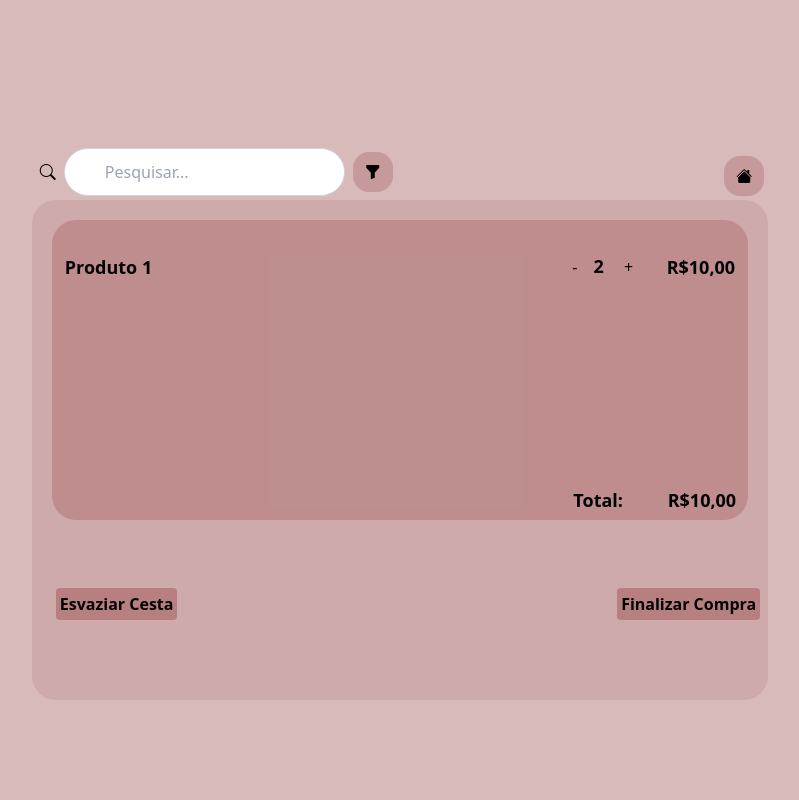
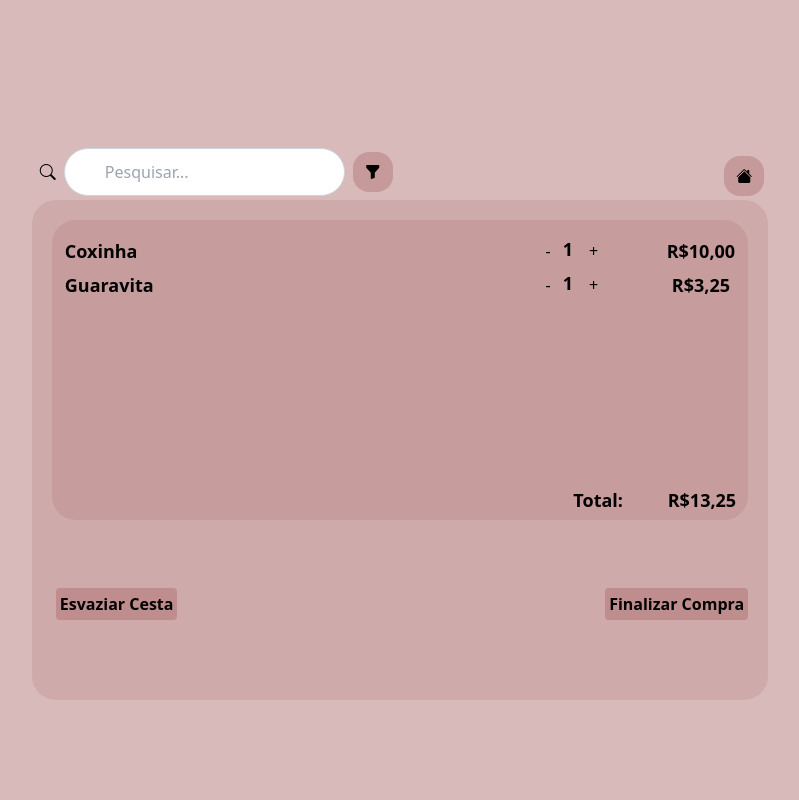
Before and after one commit to Ca22io/integrador-Front_end, a FastAPI app: page /cesta in a window 1280 px wide. Shown: the whole page, without its empty margins (240-1039 px from the left). Run offline with FastAPI, Linux system fonts and the light colour scheme.

Commit message:
Adicionado funcionalidade aos botões e calculo de valor total

```diff
--- /dev/null
+++ b/static/js/cesta_grid_prod.js
@@ -0,0 +1,67 @@
+
+function atualizarValorTotal() {
+    const valorProdutos = document.querySelectorAll(".valor_produto");
+    const quantidades = document.querySelectorAll(".quantidade");
+    let total = 0;
+
+    for (let i = 0; i < valorProdutos.length; i++) {
+        const valorProduto = parseFloat(valorProdutos[i].textContent.replace(",", ".")); // Converte o valor para número
+        const quantidade = parseInt(quantidades[i].textContent);
+        total += valorProduto * quantidade;
+    }
+
+    document.getElementById("valor_total").textContent = total.toFixed(2).replace(".", ","); // Exibe o valor total no formato desejado
+}
+
+// Seleciona todos os botões "menos" na tabela
+const menosButtons = document.querySelectorAll(".menos");
+
+menosButtons.forEach((menosButton) => {
+    menosButton.addEventListener("click", () => {
+        const quantidadeElement = menosButton.parentElement.querySelector(".quantidade");
+        let valorAtual = parseInt(quantidadeElement.textContent);
+
+        if (valorAtual > 0) {
+            valorAtual--; // Diminui 1 do valor atual
+            quantidadeElement.textContent = valorAtual; // Atualiza o conteúdo
+
+            if (valorAtual === 0) {
+                // Se a quantidade chegar a zero, remova a linha da tabela
+                const tabelaRow = menosButton.closest(".produto-row");
+                if (tabelaRow) {
+                    tabelaRow.remove();
+                }
+            }
+        }
+        atualizarValorTotal();
+    });
+});
+
+// Seleciona todos os botões "mais" na tabela
+const maisButtons = document.querySelectorAll(".mais");
+
+maisButtons.forEach((maisButton) => {
+    maisButton.addEventListener("click", () => {
+        const quantidadeElement = maisButton.parentElement.querySelector(".quantidade");
+        let valorAtual = parseInt(quantidadeElement.textContent);
+
+        if (valorAtual > 0) {
+            valorAtual++; // Aumenta 1 do valor atual
+            quantidadeElement.textContent = valorAtual; // Atualiza o conteúdo
+        }
+        atualizarValorTotal();
+    });
+});
+
+// Adicione esse trecho de código no final do JavaScript existente
+
+// Chama a função para calcular o valor total inicial
+atualizarValorTotal();
+
+const esvaziar = document.getElementById("esvaziar");
+
+esvaziar.addEventListener("click", () => {
+    const tabela = document.querySelector("tbody"); // Seleciona o corpo da tabela
+    tabela.innerHTML = ''; // Remove todo o conteúdo do corpo da tabela
+    atualizarValorTotal();
+});
--- a/templates/cesta.html
+++ b/templates/cesta.html
@@ -15,7 +15,7 @@
             /* Estiliza a barra de rolagem */
             ::-webkit-scrollbar {
                 width: 5%;
-                height: 10px;
+                height: 20px;
                 /* Largura da barra de rolagem */
                 background-color: transparent;
                 /* Fundo transparente */
@@ -25,7 +25,7 @@
             ::-webkit-scrollbar-thumb {
                 background-color: white;
                 /* Cor branca para o polegar */
-                border-radius: 6px;
+                border-radius: 4px;
                 /* Borda arredondada para o polegar */
             }
         </style>
@@ -73,8 +73,9 @@
             <aside
                 class="painel flex flex-wrap justify-around h-auto w-ful bg-red-900 bg-opacity-10 break-words rounded-3xl space-x-1">
 
+                <!-- Ajuste de espaçamento do aside -->
                 <div
-                    class="flex flex-col w-full h-3/5 p-1 bg-red-900 bg-opacity-20 m-5 rounded-3xl overflow-y-auto">
+                    class="flex flex-col w-full h-3/5 p-1 bg-red-900 bg-opacity-10 m-5 rounded-3xl overflow-y-auto">
 
                     <div class="w-full h-1/5 p-2 overflow-y-auto"
                         style="height: 500px;">
@@ -82,34 +83,59 @@
                             <thead class="opacity-0">
                                 <tr>
                                     <th
-                                        class=" w-4/5 text-left text-xs font-medium tracking-wider">ks</th>
+                                        class=" w-4/5 text-left text-xs font-medium tracking-wider"></th>
                                     <th
-                                        class="w-1/5 text-left text-xs font-medium uppercase tracking-wider">sa</th>
+                                        class="w-1/5 text-left text-xs font-medium uppercase tracking-wider"></th>
                                     <th
-                                        class="w-1/5 text-left text-xs font-medium uppercase tracking-wider">as</th>
+                                        class="w-1/5 text-left text-xs font-medium uppercase tracking-wider"></th>
                                 </tr>
                             </thead>
                             <tbody>
-                                <tr>
+                                <tr class="produto-row">
                                     <td
                                         class=" w-4/5 whitespace-no-wrap ">
-                                        <h3 class="text-lg font-semibold">Produto
-                                            1</h3>
+                                        <h3 class="text-lg font-semibold">Coxinha</h3>
+
+                                    </td>
+                                    <td
+                                        class="w-1/5 whitespace-no-wrap align-middle text-center text-center flex flex-row">
+
+                                        <button
+                                            class="p-1 rounded-md hover:text-white mr-2 menos">-</button>
+                                        <span class="text-lg font-semibold quantidade">1</span>
+                                        <button
+                                            class="px-2 py-1 rounded-md hover:text-white ml-2 mais">+</button>
 
                                     </td>
                                     <td
                                         class="w-1/5 whitespace-no-wrap align-middle text-center">
+                                        <span class="text-lg font-semibold">R$<span
+                                                class="valor_produto">10,00</span>
+                                        </span>
+
+                                    </td>
+                                </tr>
+
+                                <tr class="produto-row">
+                                    <td
+                                        class=" w-4/5 whitespace-no-wrap ">
+                                        <h3 class="text-lg font-semibold">Guaravita</h3>
+
+                                    </td>
+                                    <td
+                                        class="w-1/5 whitespace-no-wrap align-middle text-center text-center flex flex-row">
 
                                         <button
-                                            class="p-1 rounded-md hover:text-white mr-2">-</button>
-                                        <span class="text-lg font-semibold">2</span>
+                                            class="p-1 rounded-md hover:text-white mr-2 menos">-</button>
+                                        <span class="text-lg font-semibold quantidade">1</span>
                                         <button
-                                            class="px-2 py-1 rounded-md hover:text-white ml-2">+</button>
+                                            class="px-2 py-1 rounded-md hover:text-white ml-2 mais">+</button>
 
                                     </td>
                                     <td
                                         class="w-1/5 whitespace-no-wrap align-middle text-center">
-                                        <span class="text-lg font-semibold">R$<span id="valor_produto">10,00</span>
+                                        <span class="text-lg font-semibold">R$<span
+                                                class="valor_produto">3,25</span>
                                         </span>
 
                                     </td>
@@ -122,52 +148,23 @@
                     <div class="w-full h-1/5 text-right pr-2">
                         <span class="text-lg font-semibold mr-10">Total: </span>
 
-                        <span class="text-lg font-semibold ">R$<span id="valor_total">10,00</span>
+                        <span class="text-lg font-semibold ">R$<span
+                                id="valor_total">0,00</span>
                         </div>
-
-                    <!-- Produtos no grid -->
-
-                    <!-- Produto 1 -->
-                    <!-- <div class=" flex justify-between bg-gray-100 p-2">
-                          <h3 class="text-lg font-semibold">Produto 1</h3>
-                          <div class="flex items-center mt-2">
-                            <button class="px-2 py-1 rounded-md bg-blue-500 text-white mr-2">-</button>
-                            <span class="text-lg font-semibold">1</span>
-                            <button class="px-2 py-1 rounded-md bg-blue-500 text-white ml-2">+</button>
-                          </div>
-                          <p class="text-lg font-semibold mt-2">R$ 10,00</p>
-                        </div> -->
-
-                    <!-- Produto 2 -->
-                    <!-- <div class=" flex justify-between bg-gray-100 p-2">
-                            <h3 class="text-lg font-semibold">Produto 1</h3>
-                            <div class="flex items-center mt-2">
-                              <button class="px-2 py-1 rounded-md bg-blue-500 text-white mr-2">-</button>
-                              <span class="text-lg font-semibold">1</span>
-                              <button class="px-2 py-1 rounded-md bg-blue-500 text-white ml-2">+</button>
-                            </div>
-                            <p class="text-lg font-semibold mt-2">R$ 10,00</p>
-                          </div> -->
-
-                    <!-- Produto 3 -->
-                    <!-- <div class=" flex justify-between bg-gray-100 p-2">
-                            <h3 class="text-lg font-semibold">Produto 1</h3>
-                            <div class="flex items-center mt-2">
-                              <button class="px-2 py-1 rounded-md bg-blue-500 text-white mr-2">-</button>
-                              <span class="text-lg font-semibold">1</span>
-                              <button class="px-2 py-1 rounded-md bg-blue-500 text-white ml-2">+</button>
-                            </div>
-                            <p class="text-lg font-semibold mt-2">R$ 10,00</p>
-                          </div>
-                        </div> -->
                     </div>
 
                     <div class="relative w-full h-auto  m-5 p-10">
-                    <button class="font-bold bg-red-900 bg-opacity-30 p-1 ml-5 rounded absolute top-0 left-0 m-2" id="cancelar">
+                        <!-- Botão com função de remover todos os produtos da cesta -->
+                        <button
+                            class="font-bold bg-red-900 bg-opacity-20 p-1 ml-5 rounded absolute top-0 left-0 m-2 hover:bg-opacity-30"
+                            id="esvaziar">
                             Esvaziar Cesta
                         </button>
 
-                    <button class="font-bold bg-red-900 bg-opacity-30 p-1 m5-5 rounded absolute top-0 right-0 m-2" id="finalizar">
+                        <!-- Botão com função de finalizar o pedido e gerar o qr-code do mesmo, após fechar o qr-code a cesta é esvaziada -->
+                        <button
+                            class="font-bold bg-red-900 bg-opacity-20 p-1 mr-5 rounded absolute top-0 right-0 m-2 hover:bg-opacity-30"
+                            id="finalizar">
                             Finalizar Compra
                         </button>
                     </div>
@@ -176,8 +173,8 @@
 
             </main>
 
-        <script src="assents/js/principal.js"></script>
-        <script src="assents/js/pop-up.js"></script>
+            <script src="static/js/principal.js"></script>
+            <script src="static/js/cesta_grid_prod.js"></script>
         </body>
 
     </html>
```
Lines whose indentation alone changed are shown as unchanged.
